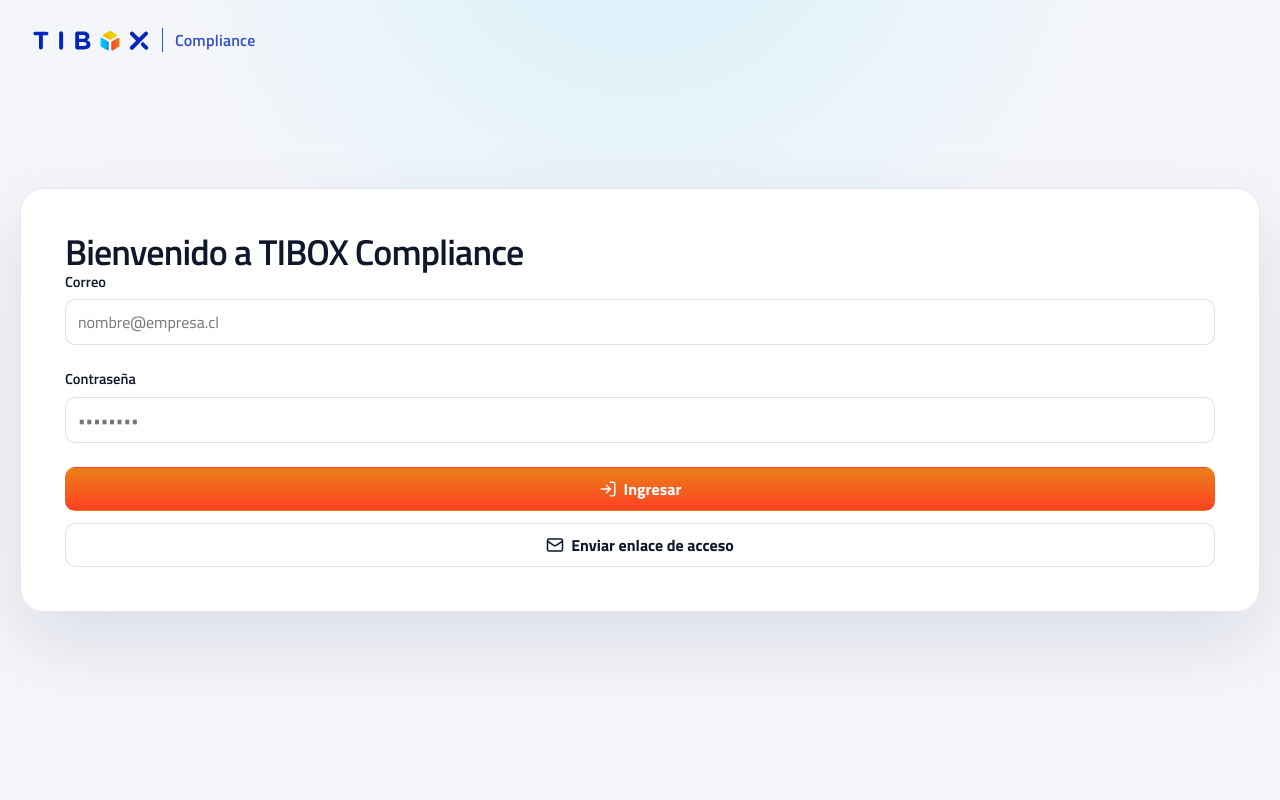
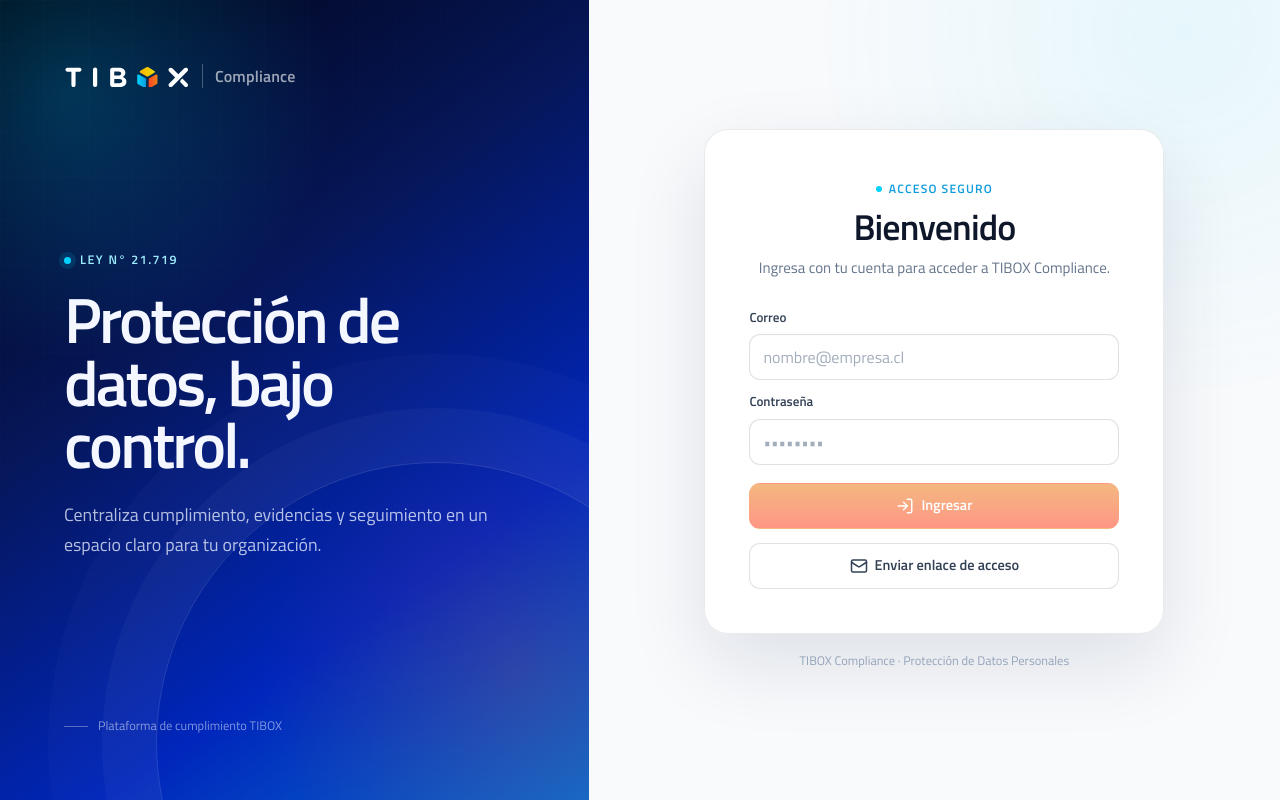
Before and after one commit to wladimick/PortalCumplimientoDatosPersonalesLey21719-SP, a Next.js app: page /login in a window 1280 px wide. Built offline with nearby package versions, Linux system fonts and the light colour scheme.

Commit message:
feat(auth): redesign Compliance login with split layout

```diff
--- a/app/login/page.tsx
+++ b/app/login/page.tsx
@@ -3,11 +3,38 @@
 
 export default function LoginPage() {
   return (
-    <main className="login-minimal">
-      <div className="login-brand-top"><TiboxBrand /></div>
-      <section className="login-card">
-        <h1>Bienvenido a TIBOX Compliance</h1>
-        <LoginForm />
+    <main className="login-split-shell">
+      <aside className="login-story-panel" aria-label="TIBOX Compliance">
+        <div className="login-story-inner">
+          <TiboxBrand light />
+
+          <div className="login-story-copy">
+            <span className="login-story-kicker">Ley N° 21.719</span>
+            <h1>Protección de datos, bajo control.</h1>
+            <p>
+              Centraliza cumplimiento, evidencias y seguimiento en un espacio claro para tu organización.
+            </p>
+          </div>
+
+          <div className="login-story-footer">Plataforma de cumplimiento TIBOX</div>
+        </div>
+      </aside>
+
+      <section className="login-access-panel" aria-label="Inicio de sesión">
+        <div className="login-access-wrap">
+          <div className="login-mobile-brand"><TiboxBrand /></div>
+
+          <section className="login-card">
+            <header className="login-card-header">
+              <span className="login-card-eyebrow">Acceso seguro</span>
+              <h1>Bienvenido</h1>
+              <p>Ingresa con tu cuenta para acceder a TIBOX Compliance.</p>
+            </header>
+            <LoginForm />
+          </section>
+
+          <p className="login-access-note">TIBOX Compliance · Protección de Datos Personales</p>
+        </div>
       </section>
     </main>
   );
```
